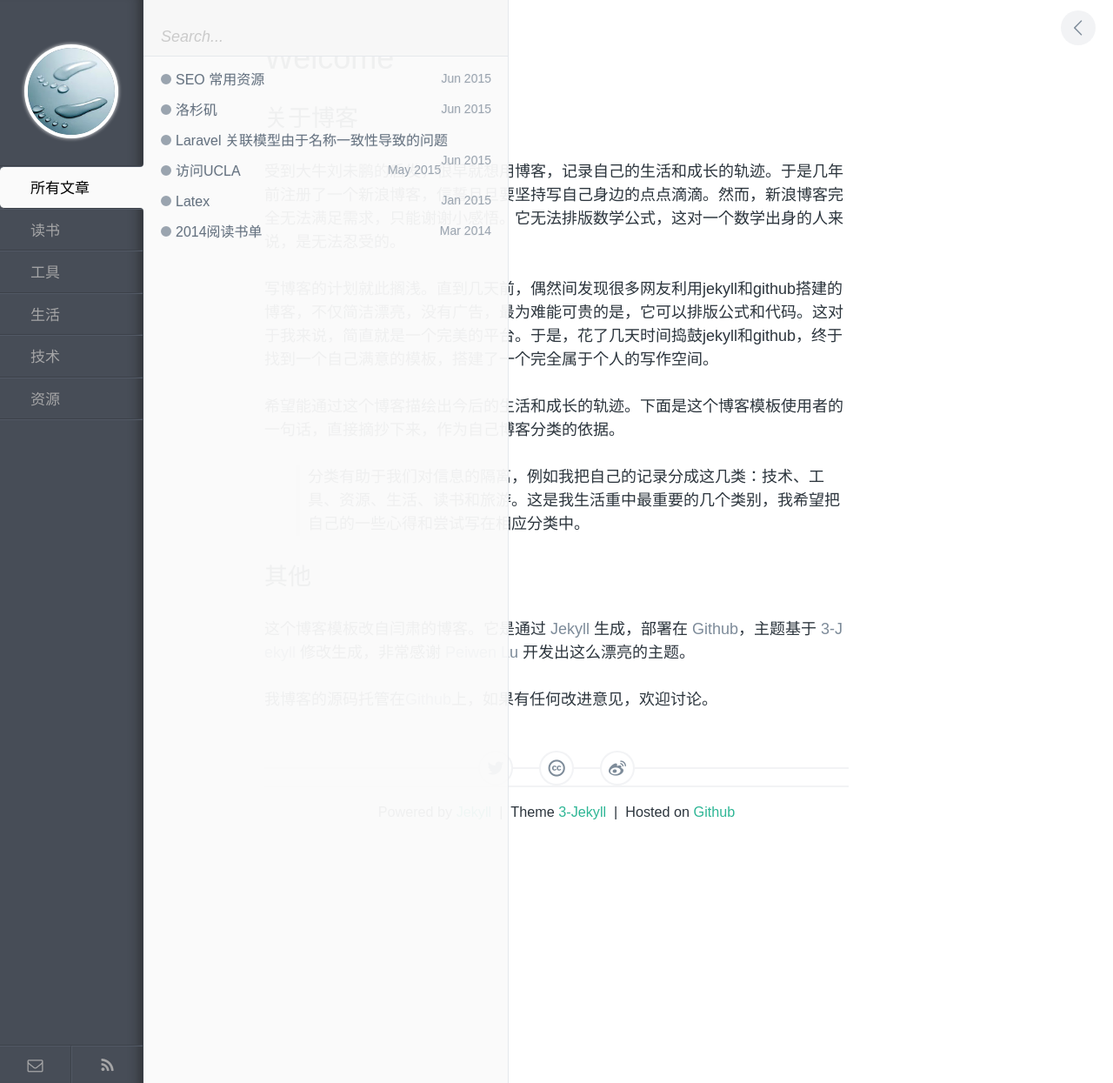
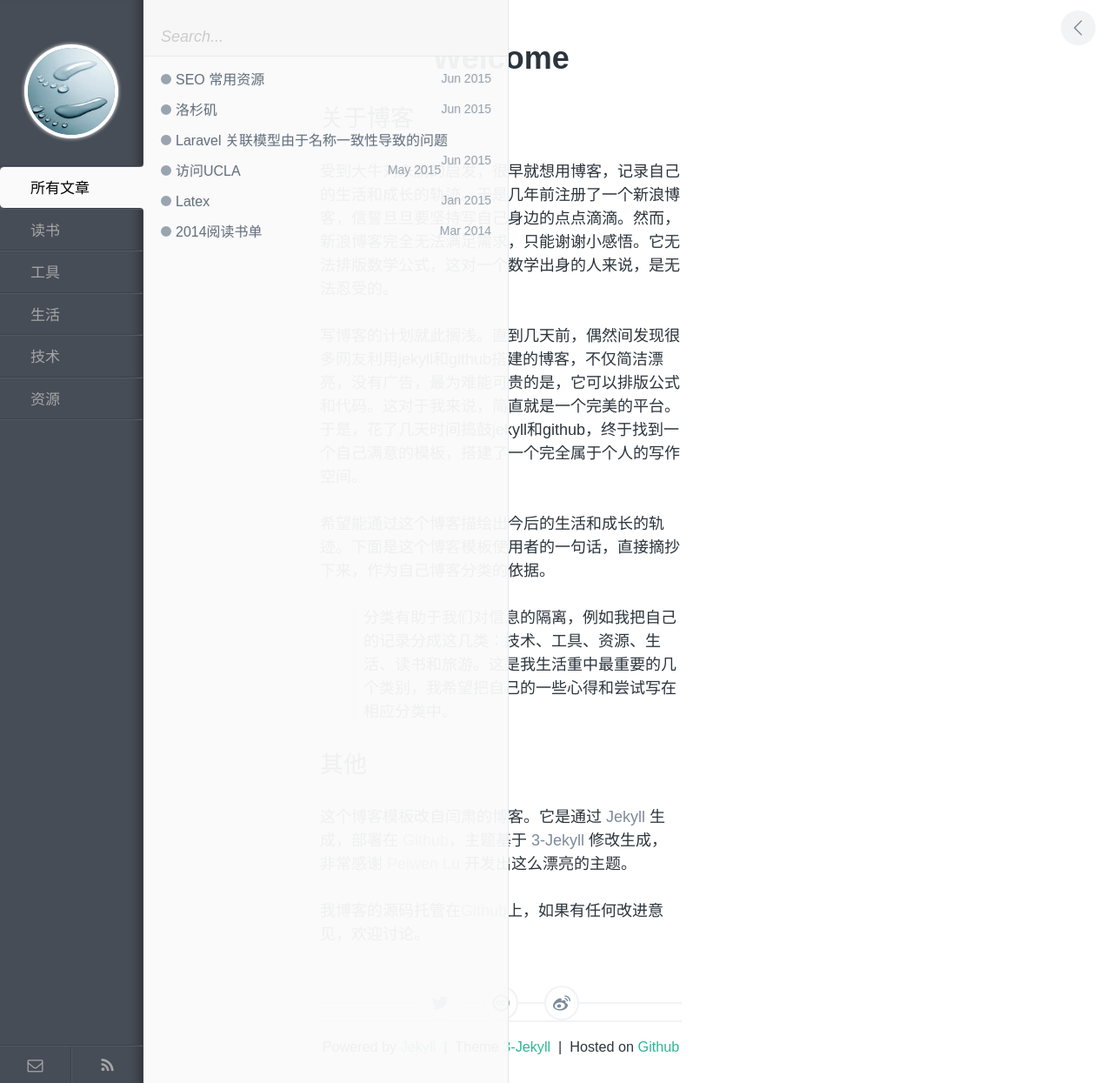
Before and after one commit to polyHong/polyHong.github.io, a Jekyll site: the page built from index.md, in a window 1280 px wide. Shown: the whole page at 87% size. Built offline with Jekyll 4.4.1, drawn with Linux system fonts in a browser that asks for light colours; Markdown is read by kramdown in place of the engine named in the settings.

Commit message:
modify style.css

```diff
--- a/assets/css/style.css
+++ b/assets/css/style.css
@@ -370,7 +370,8 @@ a {
       font-size: 14px; } }
 
 #pjax {
-  padding: 0 5% 30px; }
+  padding: 0 10% 30px;
+  padding-right: 256px}
   #pjax.fadeIn {
     -webkit-animation: fadeIn .3s;
     -moz-animation: fadeIn .3s;
@@ -397,7 +398,9 @@ h1, h2, h3, h4, h5, h6 {
 #post__title {
   margin: 0;
   padding-top: 1.1em;
-  font-size: 2em; }
+  font-size: 2em;
+  font-weight: bold;
+  text-align: center;}
 
 #post__content > p, #post__content > ul, #post__content > ol {
   margin-top: 1.5em;
```
